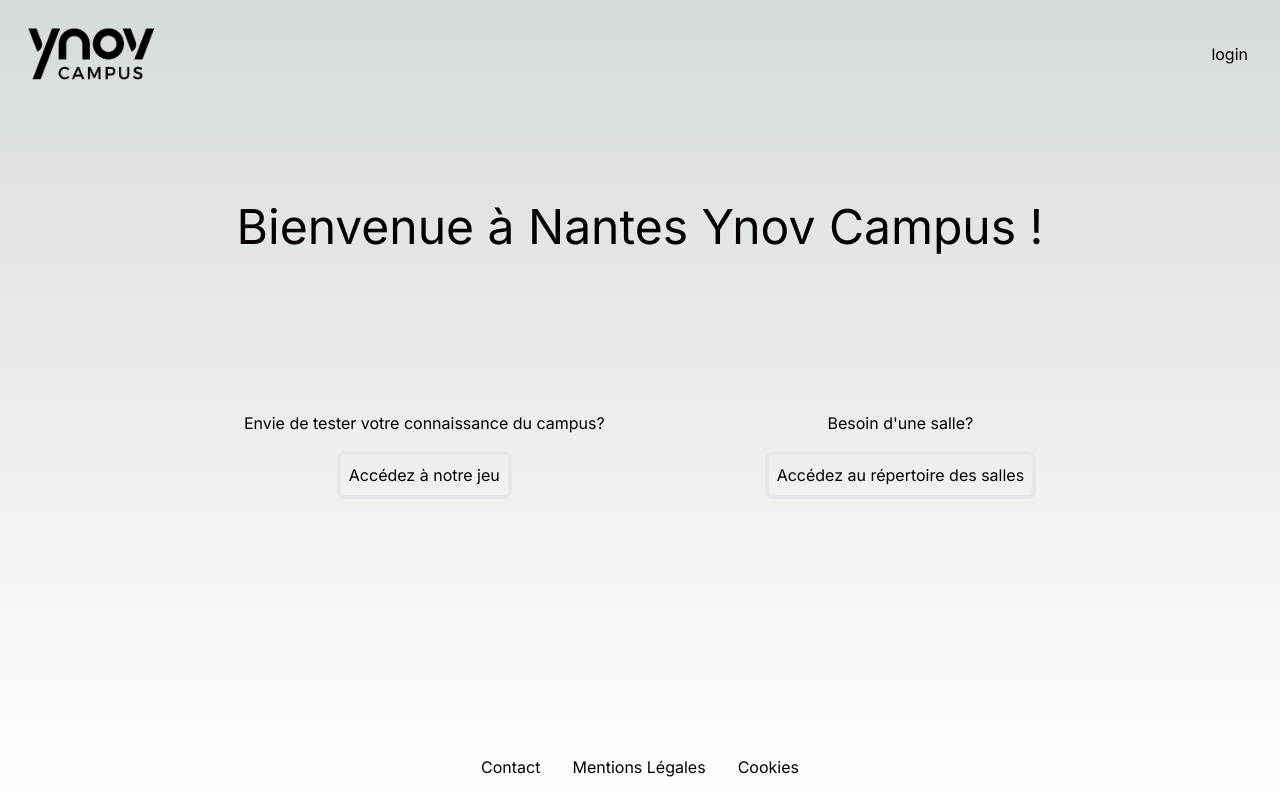
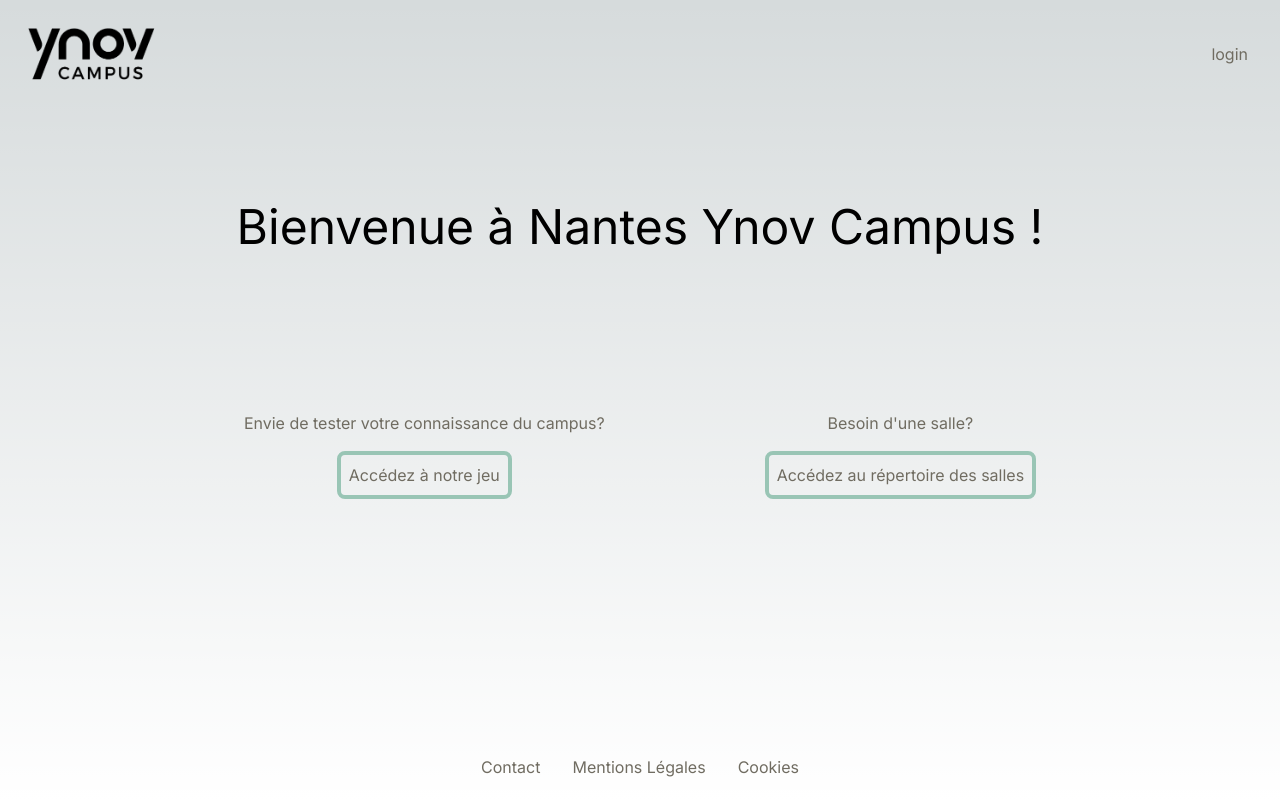
Before and after one commit to matham1201/Geoguessr_Hackathon, a Next.js app in the folder geoguessr/: page / in a window 1280 px wide. Built offline with nearby package versions, Linux system fonts and the light colour scheme.

Commit message:
add values for tailwind

```diff
--- a/geoguessr/tailwind.config.ts
+++ b/geoguessr/tailwind.config.ts
@@ -7,6 +7,13 @@
     './app/**/*.{js,ts,jsx,tsx,mdx}',
   ],
   theme: {
+    colors:{
+      'green': '#81f499',
+      'celeste': '#afece7',
+      'blue': '#99c5b5',
+      'grayblue': '#899e8b',
+      'gray': '#706c61',
+    },
     extend: {
       backgroundImage: {
         'gradient-radial': 'radial-gradient(var(--tw-gradient-stops))',
```
